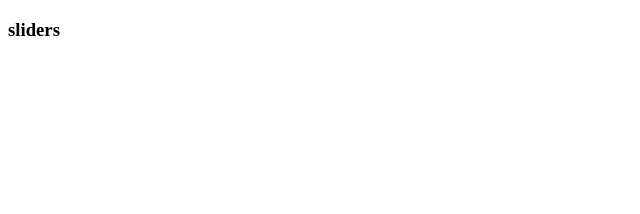
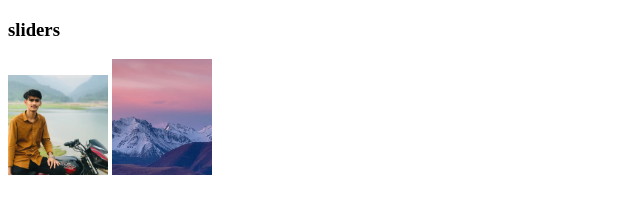
Before and after one commit to naeem8089/my-fourth-repo, a plain HTML site: page index.html in a window 1280 px wide. Shown: the whole page, without its empty margins (0-640 px from the left). Drawn offline with Linux system fonts and the light colour scheme.

Commit message:
added two pictures

```diff
--- a/index.html
+++ b/index.html
@@ -8,5 +8,7 @@
 </head>
 <body>
     <h3>sliders</h3>
+    <img src="IMG_20240427_015451_900.jpg" alt="">
+    <img src="free  2.webp" alt="">
 </body>
 </html>
--- a/styles/free.css
+++ b/styles/free.css
@@ -0,0 +1,3 @@
+img{
+    width: 100px;
+}
```
